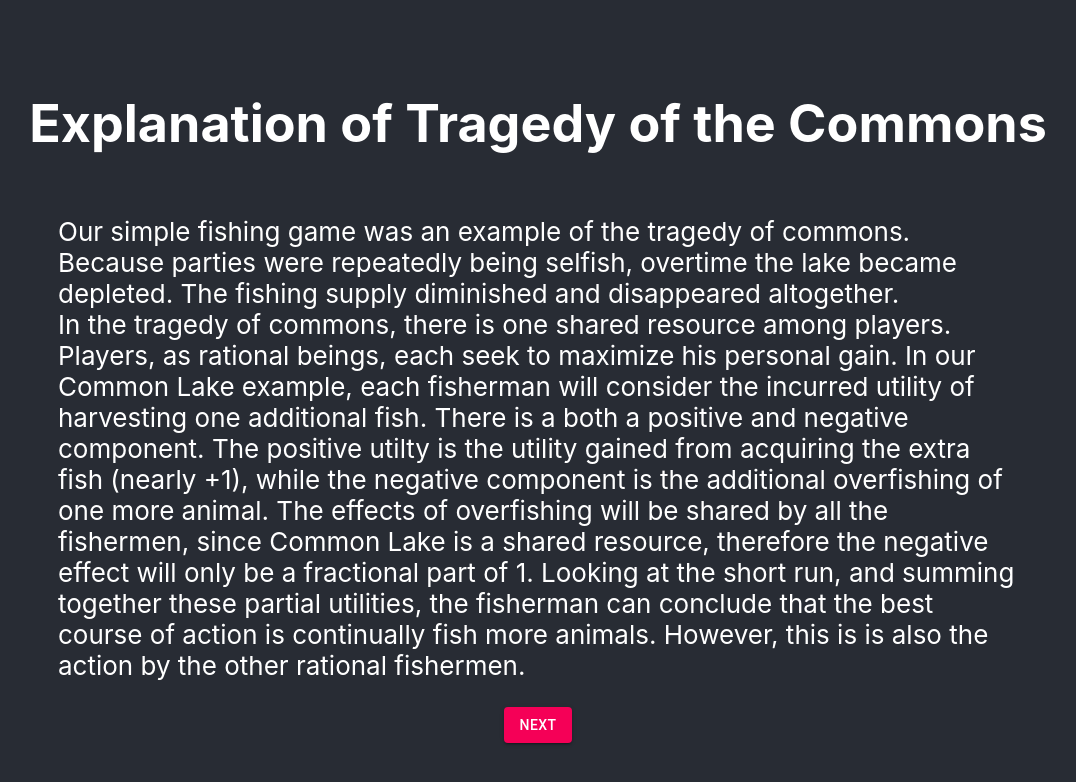
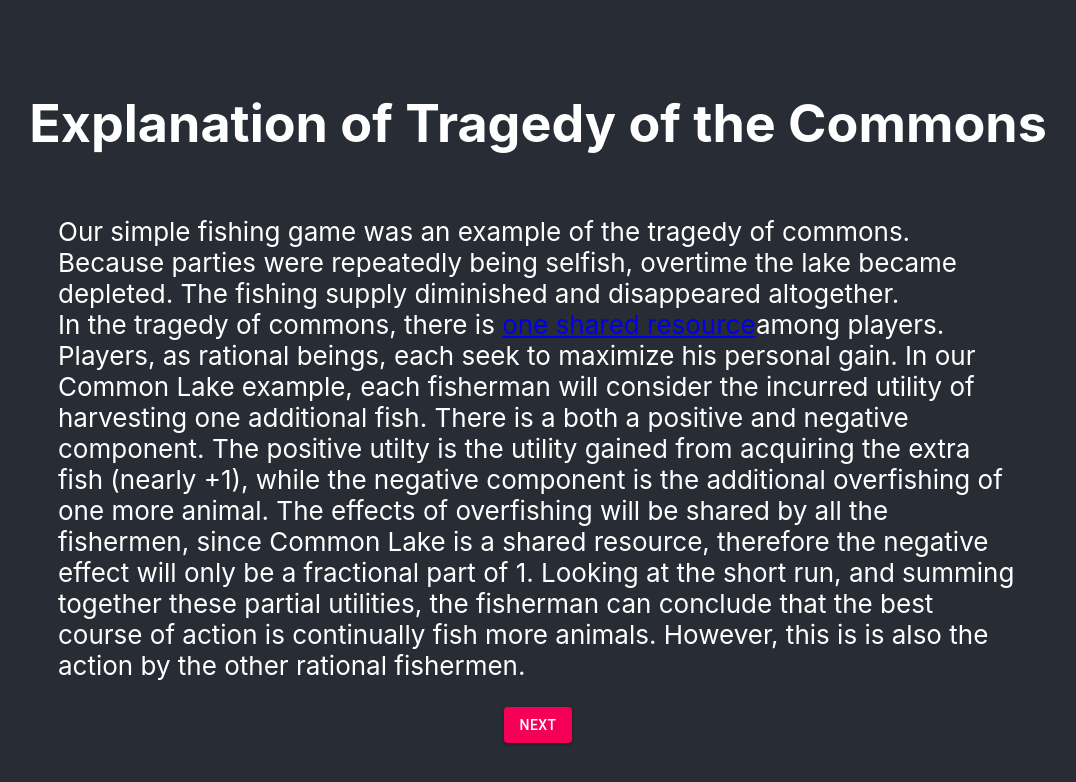
Before and after one commit to cfgong/tragedyofcommons, a React (Create React App) app: page /scene5 in a window 1280 px wide. Shown: the top 782 px of the page, without its empty margins (102-1178 px from the left). Built offline with nearby package versions, Linux system fonts and the light colour scheme.

Commit message:
Beginning to add interactive stuff for the middle part

```diff
--- a/src/Components/Scene2.js
+++ b/src/Components/Scene2.js
@@ -8,7 +8,6 @@ import fish_url from "./fish3.png";
 import fisherman_url from "./fisherman1.png";
 
 const divStyle = {
-  width: '50%',
   margin: '0 auto'
 };
 
@@ -29,7 +28,7 @@ class Scene2 extends React.Component {
       .select("#pond")
       .append("svg")
       .attr({
-        width: 600,
+        width: 800,
         height: 500,
         border: "1px solid #ccc"
       });
@@ -42,8 +41,8 @@ class Scene2 extends React.Component {
       .attr("width", 800)
       .attr("height", 600);
 
-    var x_locations = [225, 300, 700, 425, 350, 600, 550, 705, 500, 425];
-    var y_locations = [350, 375, 320, 335, 300, 300, 375, 400, 300, 390];
+    var x_locations = [225, 700, 425, 350, 600, 550, 705, 500, 425, 300];
+    var y_locations = [350, 320, 335, 300, 300, 375, 400, 300, 390, 375];
     const picture_height = 50;
     const picture_width = 50;
     var i = 0;
@@ -77,7 +76,7 @@ class Scene2 extends React.Component {
         .attr("height", 300)
         .attr("id", "fisher");
     }
-    var i;
+    i = 0;
     var numRemoved = 0;
     for (i = 0; i < this.state.totalFish; i++) {
       if (numRemoved === n) {
@@ -101,6 +100,7 @@ class Scene2 extends React.Component {
     if (numRemoved !== n) {
       alert("Error: Not Enough Fish to Remove");
     }
+    $(fisherman_id).animate({ x: 200, y: 250 }, 1500);
   }
 
   componentDidMount() {
--- a/src/Components/Scene5.js
+++ b/src/Components/Scene5.js
@@ -1,22 +1,83 @@
 import React from "react";
 import Button from "@material-ui/core/Button";
 import { Link } from "react-router-dom";
+import * as d3 from "d3-3";
+import $ from "jquery";
+import pond from "./lake1.png";
+import fish_url from "./fish3.png";
+import fisherman_url from "./fisherman1.png";
 
 const divStyle = {
   width: '75%'
 };
 
-function Scene5() {
+class Scene5 extends React.Component {
+  constructor(props) {
+    super(props);
+    this.state = {
+    };
+
+  }
+
+
+
+
+componentDidMount() {
+}
+
+render() {
+  function drawPond() {
+    var svg = d3
+      .select("#pond")
+      .append("svg")
+      .attr({
+        width: 800,
+        height: 500,
+        border: "1px solid #ccc"
+      });
+
+    svg
+      .append("svg:image")
+      .attr("xlink:href", pond)
+      .attr("x", 0)
+      .attr("y", 0)
+      .attr("width", 800)
+      .attr("height", 600);
+
+      var x_locations = [225, 700, 425, 350, 600, 550, 705, 500, 425, 300];
+      var y_locations = [350, 320, 335, 300, 300, 375, 400, 300, 390, 375];
+      const picture_height = 50;
+      const picture_width = 50;
+      var i = 0;
+
+
+      // Start off by drawing a pond with 8 fish
+      for (i = 0; i < 10; i++) {
+        var fish_id = "fish" + i;
+        svg
+          .append("svg:image")
+          .attr("xlink:href", fish_url)
+          .attr("x", x_locations[i])
+          .attr("y", y_locations[i])
+          .attr("width", picture_width)
+          .attr("height", picture_height)
+          .attr("id", fish_id);
+      }
+
+  }
+
   return (
     <div>
       <header className="App-header">
         <h1>Explanation of Tragedy of the Commons</h1>
         <div style={divStyle}>
         <p>
+
         Our simple fishing game was an example of the tragedy of commons. Because
          parties were repeatedly being selfish, overtime the lake became depleted.
          The fishing supply diminished and disappeared altogether. <br/>
-        In the tragedy of commons, there is one shared resource among players.
+        In the tragedy of commons, there is <a href="#" onClick={drawPond}>one shared resource</a>
+         among players.
         Players, as rational beings, each seek to maximize his personal gain.
         In our Common Lake example, each fisherman will consider the incurred
         utility of harvesting one additional fish. There is a both a positive
@@ -30,6 +91,7 @@ function Scene5() {
         fish more animals. However, this is is also the action by the other rational fishermen. <br/>
            </p>
            </div>
+           <div id="pond"> </div>
 
            <Link
              to={{
@@ -45,5 +107,6 @@ function Scene5() {
        </div>
      );
 }
+}
 
 export default Scene5;
--- a/src/index.js
+++ b/src/index.js
@@ -8,6 +8,7 @@ import Scene2 from "./Components/Scene2";
 import Scene3 from "./Components/Scene3";
 import Scene4 from "./Components/Scene4";
 import Scene5 from "./Components/Scene5";
+import Scene6 from "./Components/Scene6";
 import Round2Scene1 from "./Components/Round2Scene1";
 import Round2Scene3 from "./Components/Round2Scene3";
 import Round2Scene4 from "./Components/Round2Scene4";
@@ -24,6 +25,7 @@ const routing = (
       <Route path="/scene3" component={Scene3} />
       <Route path="/scene4" component={Scene4} />
       <Route path="/scene5" component={Scene5} />
+      <Route path="/scene6" component={Scene6} />
       <Route path="/round2scene1" component={Round2Scene1} />
       <Route path="/round2scene3" component={Round2Scene3} />
       <Route path="/round2scene4" component={Round2Scene4} />
```
